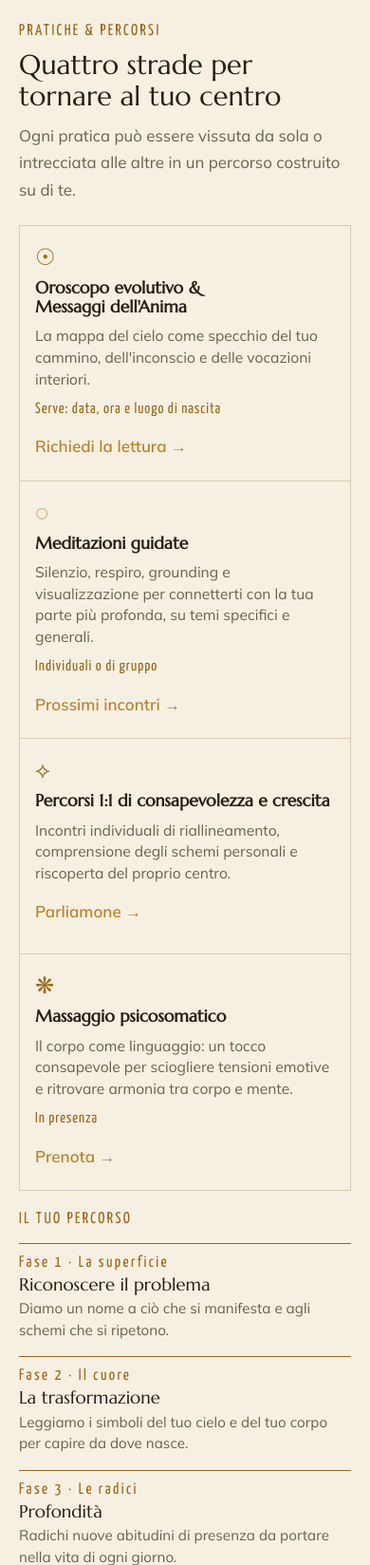
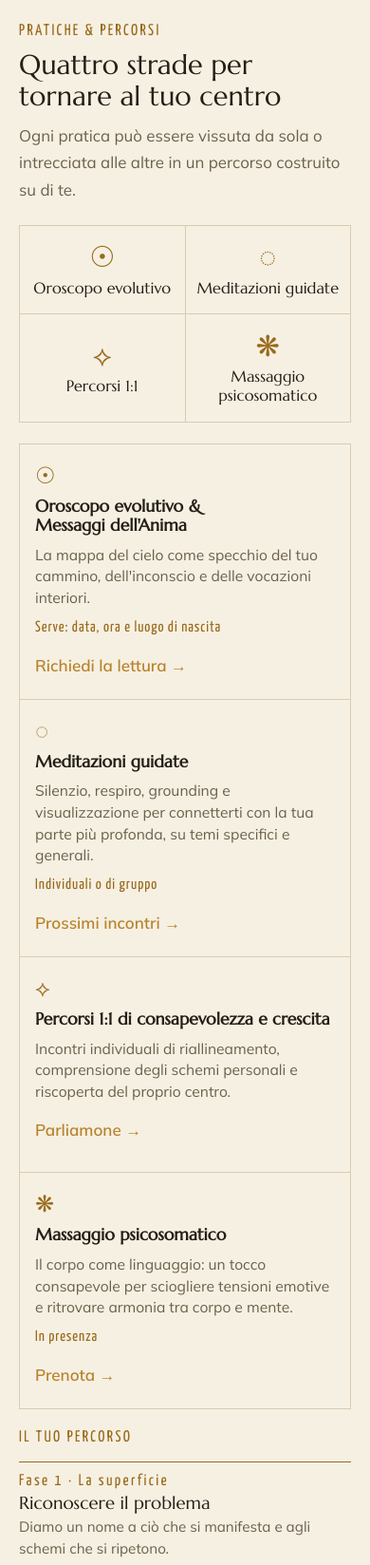
Before and after one commit to daliagiubilei-dot/mio-sito, a Flask app: page /percorsi in a window 390 px wide. Shown: the part 65-1713 px from the top of the page at 95% size. Run offline with Flask 3, Linux system fonts and the light colour scheme.

Commit message:
Pratiche & Percorsi: schemino con i quattro simboli in cima, su telefono
Co-Authored-By: Claude Opus 5.5 <noreply@anthropic.com>
Claude-Session: https://claude.ai/code/session_01LZXNL5ZLBW3CQS1xoS7C3y

```diff
--- a/static/css/style.css
+++ b/static/css/style.css
@@ -499,3 +499,13 @@ section.block.news-sec{padding-top:40px}
 .news-sec .news{margin:0;padding:0;border-top:0}
 @media (max-width:760px){section.block.news-sec{padding-block:28px 56px}}
 .news-sec + section.block .teaser{margin-top:0}
+
+/* Pratiche & Percorsi: schemino con i quattro simboli (solo su telefono e tablet, dove le schede non si vedono tutte insieme) */
+.svc-map{display:none}
+@media (max-width:860px){
+  .svc-map{display:grid;grid-template-columns:repeat(2,minmax(0,1fr));gap:1px;background:var(--line);border:1px solid var(--line)}
+  .svc-map a{display:grid;justify-items:center;align-content:center;gap:6px;padding:18px 10px 16px;background:var(--bg);text-align:center;text-decoration:none;color:var(--fg);font:400 1.02rem/1.25 var(--display);transition:background .2s}
+  .svc-map a:hover,.svc-map a:focus-visible{background:var(--bg2)}
+  .svc-map .glyph{font:400 1.9rem/1 var(--display);color:var(--gold);height:2rem;display:flex;align-items:center}
+  .svc4 .svc{scroll-margin-top:calc(var(--navh,65px) + 12px)}
+}
--- a/templates/percorsi.html
+++ b/templates/percorsi.html
@@ -7,29 +7,35 @@
       <h1>Quattro strade per tornare al tuo centro</h1>
       <p class="intro">Ogni pratica può essere vissuta da sola o intrecciata alle altre in un percorso costruito su di te.</p>
     </div>
+    <nav class="svc-map" aria-label="I quattro percorsi in breve">
+      <a href="#oroscopo-evolutivo"><span class="glyph" aria-hidden="true">☉</span><span>Oroscopo evolutivo</span></a>
+      <a href="#meditazioni-guidate"><span class="glyph" aria-hidden="true">◌</span><span>Meditazioni guidate</span></a>
+      <a href="#percorso-individuale"><span class="glyph" aria-hidden="true">⟡</span><span>Percorsi 1:1</span></a>
+      <a href="#massaggio-psicosomatico"><span class="glyph" aria-hidden="true">❋</span><span>Massaggio psicosomatico</span></a>
+    </nav>
     <div class="svc4">
-      <article class="svc">
+      <article class="svc" id="oroscopo-evolutivo">
         <span class="glyph" aria-hidden="true">☉</span>
         <h2><a href="{{ url_for('service', slug='oroscopo-evolutivo') }}" style="color:inherit;text-decoration:none">Oroscopo evolutivo &amp; Messaggi dell'Anima</a></h2>
         <p>La mappa del cielo come specchio del tuo cammino, dell'inconscio e delle vocazioni interiori.</p>
         <p class="meta">Serve: data, ora e luogo di nascita</p>
         <a href="{{ url_for('contatti') }}">Richiedi la lettura →</a>
         </article>
-      <article class="svc">
+      <article class="svc" id="meditazioni-guidate">
         <span class="glyph" aria-hidden="true">◌</span>
         <h2><a href="{{ url_for('service', slug='meditazioni-guidate') }}" style="color:inherit;text-decoration:none">Meditazioni guidate</a></h2>
         <p>Silenzio, respiro, grounding e visualizzazione per connetterti con la tua parte più profonda, su temi specifici e generali.</p>
         <p class="meta">Individuali o di gruppo</p>
         <a href="{{ url_for('eventi') }}">Prossimi incontri →</a>
         </article>
-      <article class="svc">
+      <article class="svc" id="percorso-individuale">
         <span class="glyph" aria-hidden="true">⟡</span>
         <h2><a href="{{ url_for('service', slug='percorso-individuale') }}" style="color:inherit;text-decoration:none">Percorsi 1:1 di consapevolezza e crescita</a></h2>
         <p>Incontri individuali di riallineamento, comprensione degli schemi personali e riscoperta del proprio centro.</p>
 
         <a href="{{ url_for('contatti') }}">Parliamone →</a>
         </article>
-      <article class="svc">
+      <article class="svc" id="massaggio-psicosomatico">
         <span class="glyph" aria-hidden="true">❋</span>
         <h2><a href="{{ url_for('service', slug='massaggio-psicosomatico') }}" style="color:inherit;text-decoration:none">Massaggio psicosomatico</a></h2>
         <p>Il corpo come linguaggio: un tocco consapevole per sciogliere tensioni emotive e ritrovare armonia tra corpo e mente.</p>
```
